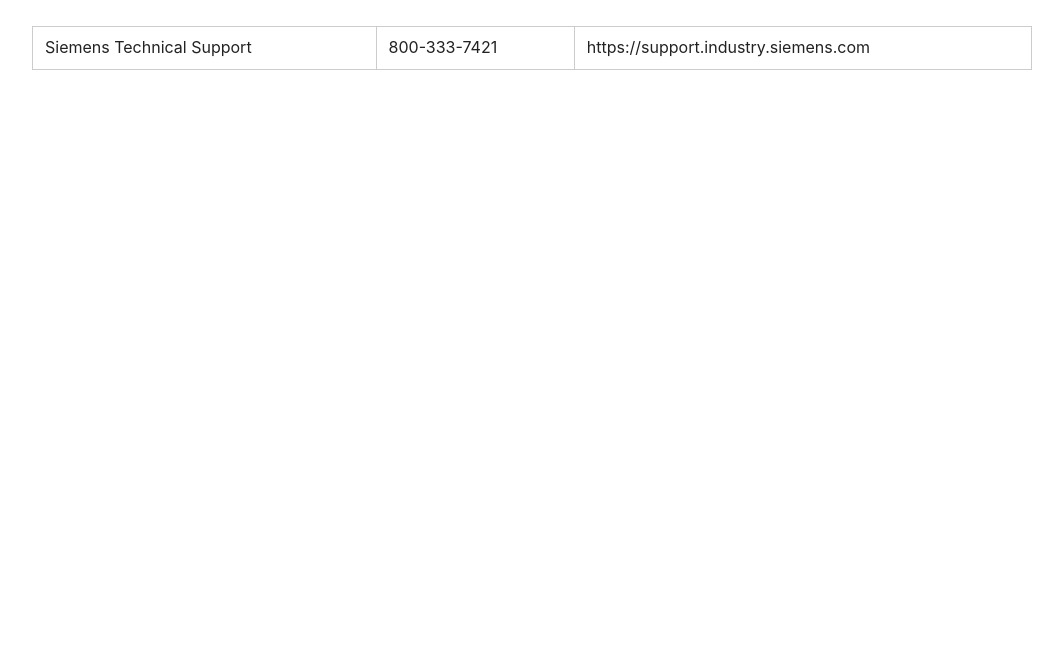
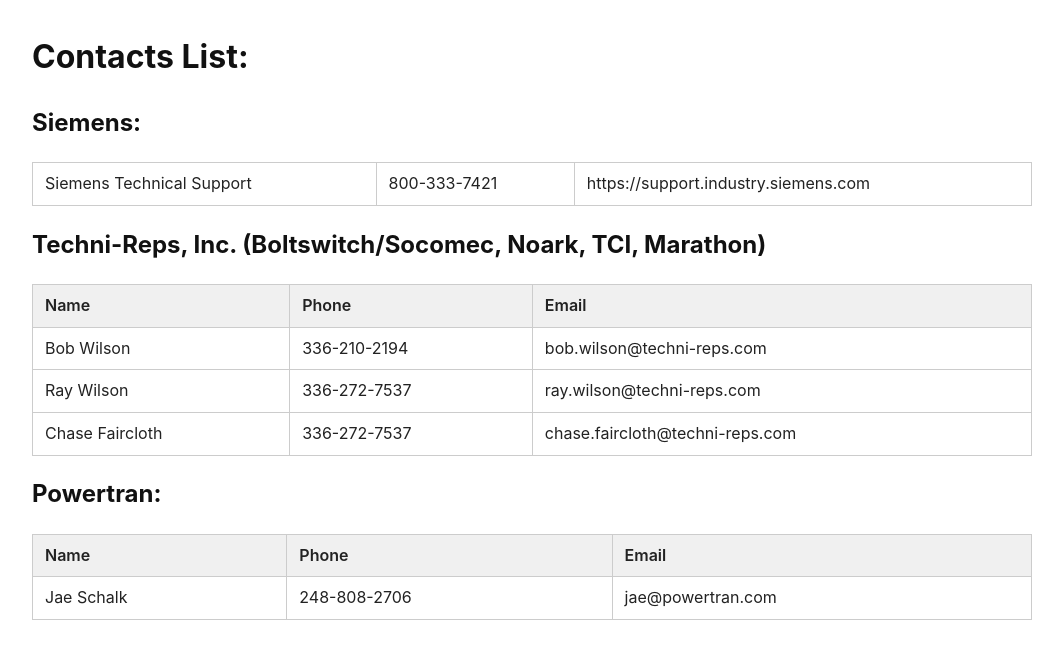
Before and after one commit to epecsupport/Service, a Jekyll site: the page built from contacts.md, in a window 1280 px wide. Shown: the top 659 px of the page, without its empty margins (108-1171 px from the left). Built offline with Jekyll 4.4.1, drawn with Linux system fonts in a browser that asks for light colours.

Commit message:
Added Techni-reps, Powertran

```diff
--- a/contacts.md
+++ b/contacts.md
@@ -3,4 +3,22 @@ layout: default
 title: Contacts
 ---
 
+# Contacts List:
+
+## Siemens:
+
 | Siemens Technical Support 	| 800-333-7421 	| https://support.industry.siemens.com 	|
+
+## Techni-Reps, Inc. (Boltswitch/Socomec, Noark, TCI, Marathon)
+
+| Name            | Phone        | Email                           |
+|-----------------|--------------|---------------------------------|
+| Bob Wilson      | 336-210-2194 | bob.wilson@techni-reps.com      |
+| Ray Wilson      | 336-272-7537 | ray.wilson@techni-reps.com      |
+| Chase Faircloth | 336-272-7537 | chase.faircloth@techni-reps.com |
+
+## Powertran:
+
+| Name       | Phone        | Email             |
+|------------|--------------|-------------------|
+| Jae Schalk | 248-808-2706 | jae@powertran.com |
```
